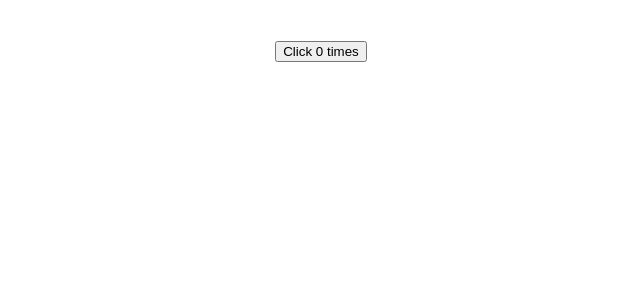
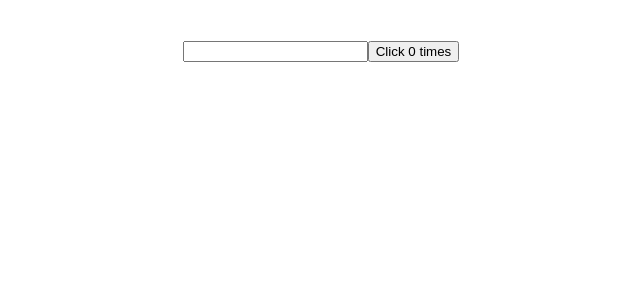
Before and after one commit to MizanurRahmann/react-hooks, a React (Create React App) app: page / in a window 1280 px wide. Shown: the top 300 px of the page, without its empty margins (319-959 px from the left). Built offline with nearby package versions, Linux system fonts and the light colour scheme.

Commit message:
useEffect with condition.

```diff
--- a/src/Components/UseEffectOne.js
+++ b/src/Components/UseEffectOne.js
@@ -2,13 +2,17 @@
 
 function UseEffectOne() {
     const [count, setCount] = useState(0);
+    const [name, setName] = useState('');
 
     useEffect(() => {
-        document.title = `You clicked ${count} times.`;
-    })
+            //2nd argument is a array that include the variable in which useEffect depends on.
+            console.log("Updating the js.")
+            document.title = `You clicked ${count} times.`;
+    }, [count])
 
     return (
         <div>
+            <input type="text" value={name} onChange={e => setName(e.target.value)}/>
             <button onClick={() => setCount(count + 1)}>Click {count} times</button>
         </div>
     )
```
